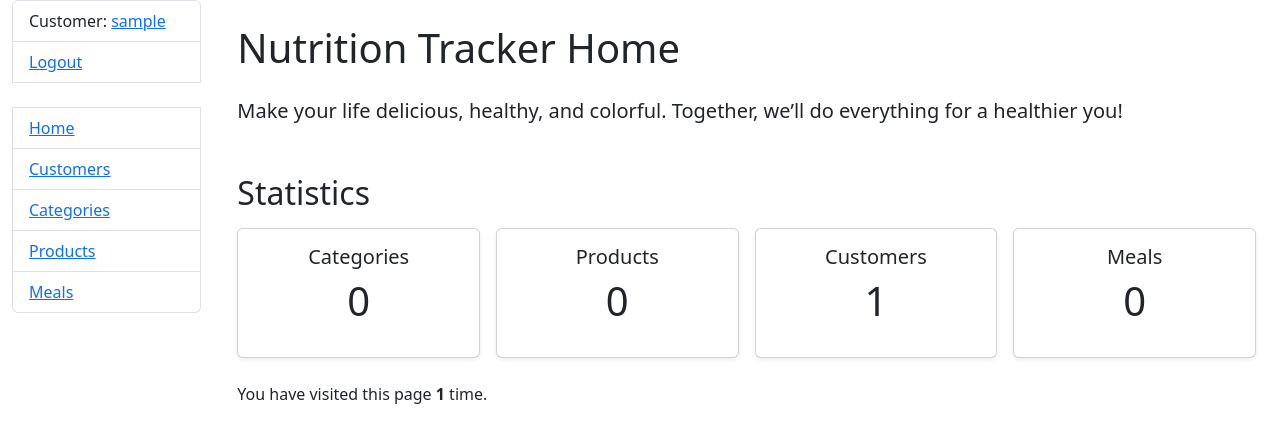
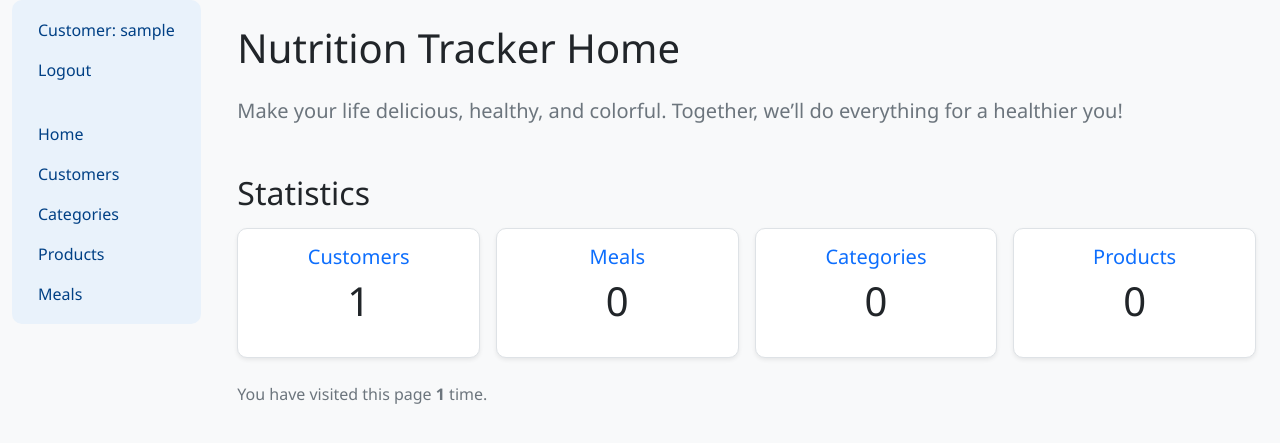
Before and after one commit to Alex-Plugin/nutri-app, a Django app: page / in a window 1280 px wide. Shown: the top 443 px of the page. Run offline with Django 5.2, Linux system fonts and the light colour scheme; the visitor is signed in with stand-in values (Sample User, id 1); data comes from the database, SQL or seed files in the repository; data that the repository does not hold is empty; some libraries are stand-ins or nearby versions.

Commit message:
updated styles.css, index.html, meal_list.html

```diff
--- /dev/null
+++ b/static/css/styles.css
@@ -0,0 +1,72 @@
+/* === Background === */
+body {
+  background-color: #f8f9fa; /* светло-серый фон */
+  color: #212529;
+  font-family: "Segoe UI", Roboto, Arial, sans-serif;
+}
+
+/* === Cards === */
+.card {
+  background-color: #ffffff; /* white cards */
+  border: 1px solid #dee2e6;
+  border-radius: 10px;
+  color: #212529;
+  transition: all 0.2s ease-in-out;
+}
+
+.card:hover {
+  transform: translateY(-3px);
+  box-shadow: 0 8px 20px rgba(0, 0, 0, 0.08);
+}
+
+/* === Links === */
+.card-link {
+  text-decoration: none;
+  color: inherit;
+}
+
+/* === Sidebar === */
+.sidebar-nav {
+  background-color: #e9f2fb; /* светло-голубой */
+  border-radius: 10px;
+  padding: 10px;
+}
+
+.list-group-item {
+  background-color: transparent;
+  color: #004085;
+  border: none;
+  transition: background-color 0.2s ease;
+}
+
+.list-group-item a {
+  color: #004085;
+  text-decoration: none;
+}
+
+.list-group-item:hover {
+  background-color: #cfe2ff;
+  border-radius: 5px;
+}
+
+/* === Tables === */
+.table {
+  background-color: #ffffff;
+  border-radius: 10px;
+  overflow: hidden;
+}
+
+.table th {
+  background-color: #e9f2fb;
+  color: #212529;
+  border-color: #dee2e6;
+}
+
+.table td {
+  border-color: #dee2e6;
+}
+
+/* === Heads === */
+h1, h2 {
+  color: #212529;
+}
--- a/templates/base.html
+++ b/templates/base.html
@@ -9,6 +9,7 @@
     {% load static %}
     <link rel="stylesheet" href="{% static 'vendor/bootstrap/css/bootstrap.min.css' %}">
     <link rel="stylesheet" href="{% static 'css/pixel.css' %}">
+    <link rel="stylesheet" href="{% static 'css/styles.css' %}">
 </head>
 
 <body>
--- a/templates/includes/sidebar.html
+++ b/templates/includes/sidebar.html
@@ -1,3 +1,4 @@
+<div class="sidebar">
   <ul class="sidebar-nav list-group">
     {% if user.is_authenticated %}
       <li class="list-group-item">Customer: <a href="{{ user.get_absolute_url }}">{{ user.get_username }}</a></li>
@@ -14,3 +15,4 @@
     <li class="list-group-item"><a href="{% url 'nutrition:product-list' %}">Products</a></li>
     <li class="list-group-item"><a href="{% url 'nutrition:meal-list' %}">Meals</a></li>
   </ul>
+</div>
--- a/templates/nutrition/index.html
+++ b/templates/nutrition/index.html
@@ -2,48 +2,66 @@
 
 {% block content %}
 <div class="container mt-4">
-    <h1 class="mb-4">Nutrition Tracker Home</h1>
-    <p class="lead">Make your life delicious, healthy, and colorful.
-Together, we’ll do everything for a healthier you!</p>
+  <h1 class="mb-4 text-dark">Nutrition Tracker Home</h1>
+  <p class="lead text-secondary">
+    Make your life delicious, healthy, and colorful.
+    Together, we’ll do everything for a healthier you!
+  </p>
 
-    <h2 class="mt-5 mb-3">Statistics</h2>
+  <h2 class="mt-5 mb-3 text-dark">Statistics</h2>
   <div class="row g-3">
+    <!-- Customers -->
     <div class="col-md-3">
-            <div class="card text-center shadow-sm">
+      <a href="{% url 'nutrition:customer-list' %}" class="card-link">
+        <div class="card text-center shadow-sm clickable-card">
           <div class="card-body">
-                    <h5 class="card-title">Categories</h5>
+            <h5 class="card-title text-primary">Customers</h5>
+            <p class="display-6">{{ num_customers }}</p>
+          </div>
+        </div>
+      </a>
+    </div>
+
+    <!-- Meals -->
+    <div class="col-md-3">
+      <a href="{% url 'nutrition:meal-list' %}" class="card-link">
+        <div class="card text-center shadow-sm clickable-card">
+          <div class="card-body">
+            <h5 class="card-title text-primary">Meals</h5>
+            <p class="display-6">{{ num_meals }}</p>
+          </div>
+        </div>
+      </a>
+    </div>
+
+    <!-- Categories -->
+    <div class="col-md-3">
+      <a href="{% url 'nutrition:category-list' %}" class="card-link">
+        <div class="card text-center shadow-sm clickable-card">
+          <div class="card-body">
+            <h5 class="card-title text-primary">Categories</h5>
             <p class="display-6">{{ num_category }}</p>
           </div>
         </div>
+      </a>
     </div>
+
+    <!-- Products -->
     <div class="col-md-3">
-            <div class="card text-center shadow-sm">
+      <a href="{% url 'nutrition:product-list' %}" class="card-link">
+        <div class="card text-center shadow-sm clickable-card">
           <div class="card-body">
-                    <h5 class="card-title">Products</h5>
+            <h5 class="card-title text-primary">Products</h5>
             <p class="display-6">{{ num_products }}</p>
           </div>
         </div>
-        </div>
-        <div class="col-md-3">
-            <div class="card text-center shadow-sm">
-                <div class="card-body">
-                    <h5 class="card-title">Customers</h5>
-                    <p class="display-6">{{ num_customers }}</p>
-                </div>
-            </div>
-        </div>
-        <div class="col-md-3">
-            <div class="card text-center shadow-sm">
-                <div class="card-body">
-                    <h5 class="card-title">Meals</h5>
-                    <p class="display-6">{{ num_meals }}</p>
-                </div>
-            </div>
+      </a>
     </div>
   </div>
 
-    <p class="mt-4">You have visited this page
-        <strong>{{ num_visits }}</strong> time{{ num_visits|pluralize }}.
+  <p class="mt-4 text-secondary">
+    You have visited this page <strong>{{ num_visits }}</strong>
+    time{{ num_visits|pluralize }}.
   </p>
 </div>
 {% endblock %}
```
Also changed, not shown: templates/nutrition/meal_list.html (+19 -28 lines). Lines whose indentation alone changed are shown as unchanged.
